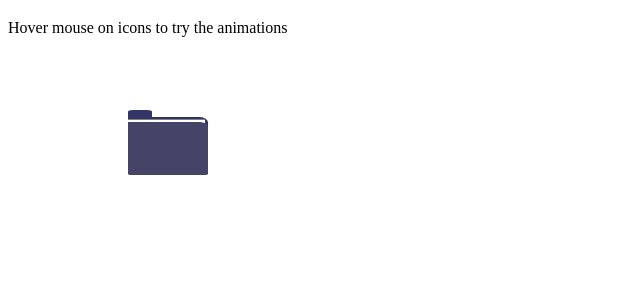
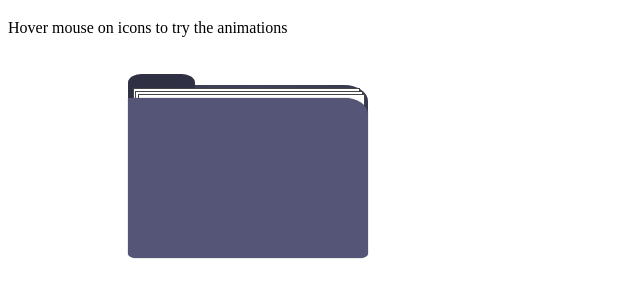
Before and after one commit to Naoroy/hover-effect, a plain HTML site: page www/index.html in a window 1280 px wide. Shown: the part 61-358 px from the top of the page, without its empty margins (0-640 px from the left). Drawn offline with Linux system fonts and the light colour scheme.

Commit message:
Create folder animation

```diff
--- a/www/index.html
+++ b/www/index.html
@@ -11,6 +11,8 @@
   <div id="container">
     <div class="icon-folder">
       <div class="document"></div>
+      <div class="document"></div>
+      <div class="document"></div>
     </div>
   </div>
 </body>
--- a/www/style.css
+++ b/www/style.css
@@ -1,44 +1,75 @@
 #container {
-  margin: 5em auto;
+  margin: 3em auto;
   width: 80vw;
 }
 
 .icon-folder {
-  background: #336;
-  width: 5em;
-  height: 3.5em;
+  box-shadow: 0 0 1px #333;
+  width: 15em;
+  height: 10em;
+  box-shadow: 0 0 10em
+    rgba(0,0,0,.5) inset;
+  background: #557;
   border-radius: 0 10% 3% 3%;
   position: relative;
 }
 
 .icon-folder::before{
-  width: 1.5em;
-  height: .6em;
+  width: 28%;
+  height: 28%;
   border-radius: 20%;
   content: "";
-  display: inline-block;
+  display: block;
   position: relative;
-  top: -0.7em;
-  padding: 0;
+  top: -7%;
   background: inherit;
+  box-shadow: 0 0 10em
+    rgba(0,0,0,.5) inset;
 }
 
 .icon-folder .document {
-  background: white;
-  height: inherit;
-  width: 96%;
-  border-top: grey 1px solid;
+  background: #FFF;
+  border: 1px solid #444;
+  height: 90%;
+  width: 94%;
   position: absolute;
-  top: .15em;
+  top: 2%;
+  left: 2%;
+}
+
+.icon-folder .document:nth-child(2) {
+  top: 4%;
+  left: 3%;
+}
+
+.icon-folder .document:nth-child(3) {
+  top: 6%;
+  left: 4%;
 }
 
 .icon-folder::after {
-  background: #446;
-  width: 5em;
-  height: 3.3em;
+  box-shadow: 0 0 1px #333;
+  background: inherit;
+  width: 100%;
+  height: 100%;
   border-radius: 0 10% 3% 3%;
   content: "";
   position: relative;
-  top: -0.8em;
-  display: inline-block;
+  top: -20%;
+  display: block;
+  transition: 200ms;
 }
+
+.icon-folder:hover {
+  transform: translateY(10%);
+  transition: 200ms;
+}
+
+.icon-folder:hover::after {
+  transform:
+    perspective(1300px)
+    rotateX(-48deg);
+  transform-origin: bottom center;
+  transform-style: preserve-3d;
+  transition: 300ms;
+}
```
